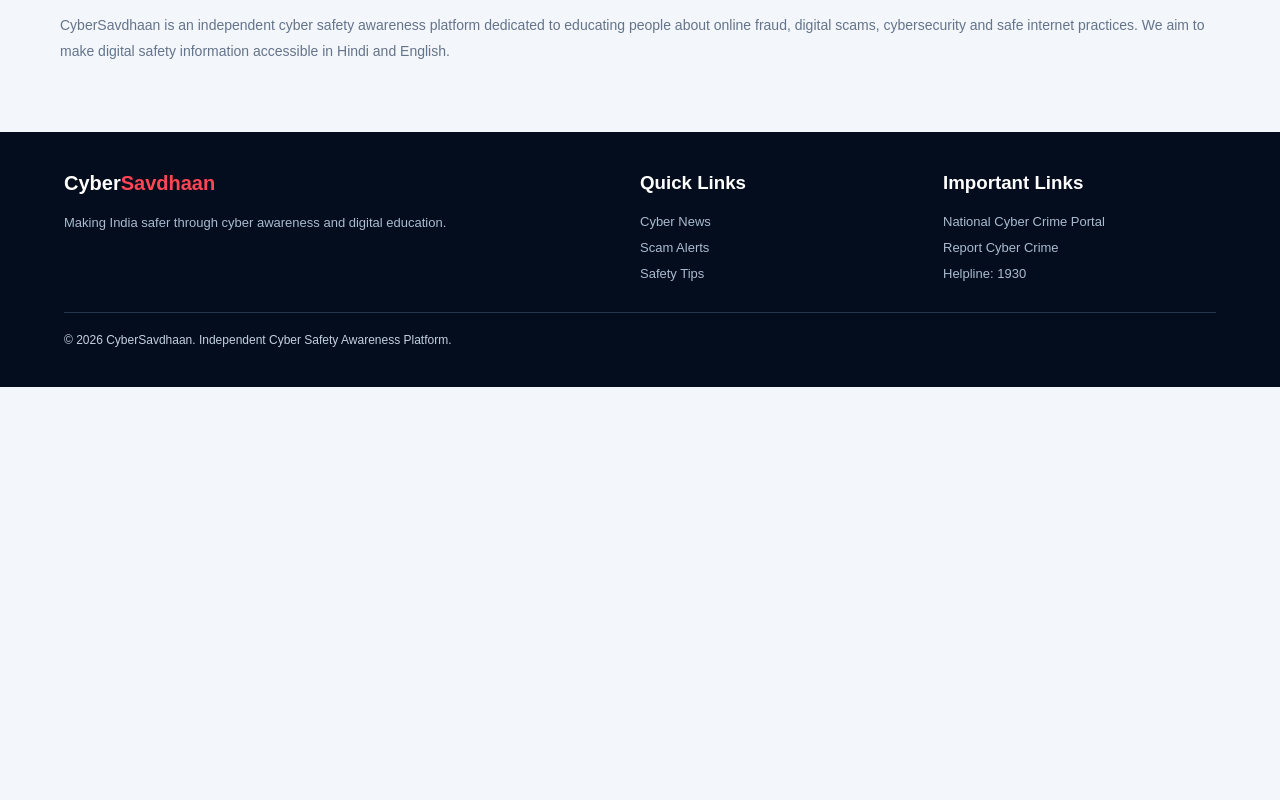
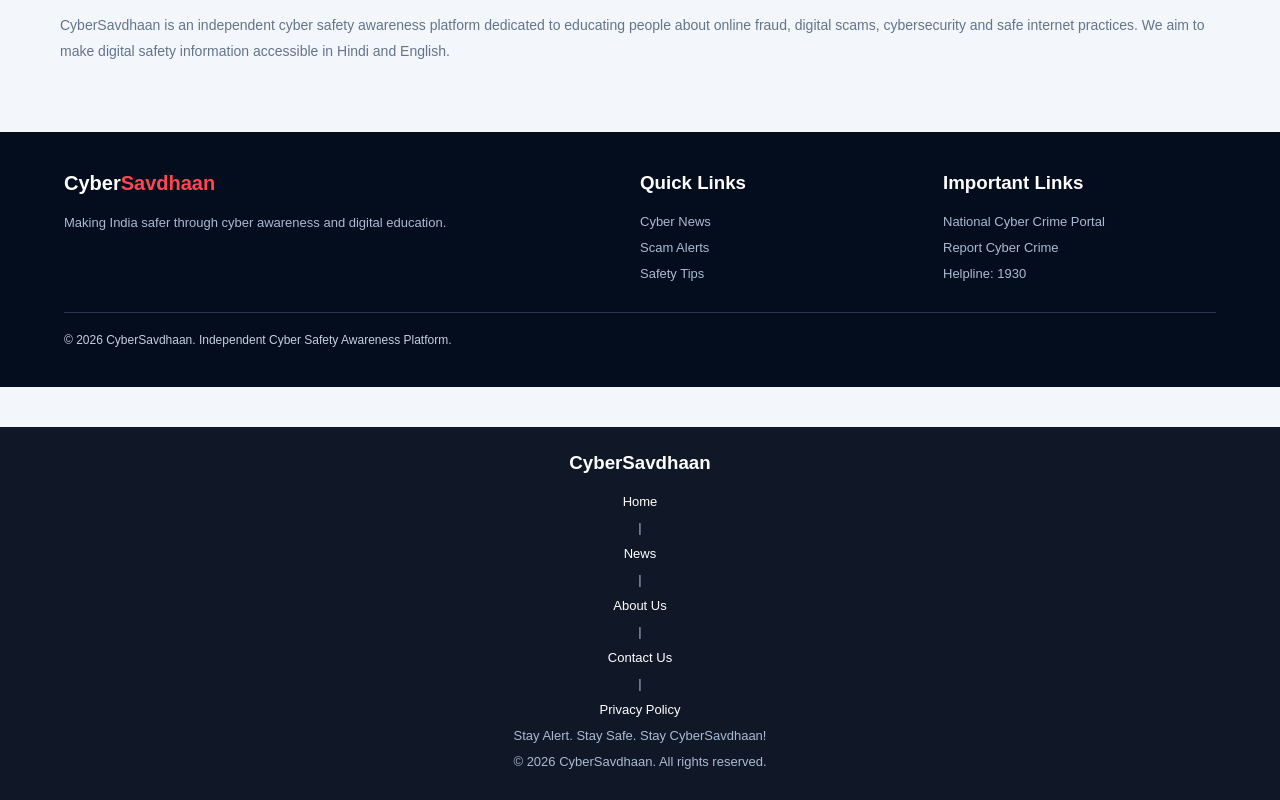
Before and after one commit to sandeep69122/cybersavdhaan, a plain HTML site: page index.html in a window 1280 px wide. Shown: the part 1853-2653 px from the top of the page. Before the commit the page ends 2240 px from the top, so only its background shows below. Drawn offline with Linux system fonts and the light colour scheme.

Commit message:
Update index.html

```diff
--- a/index.html
+++ b/index.html
@@ -1011,5 +1011,20 @@
     renderArticle();
   </script>
 
+<footer style="background:#101827; color:white; padding:25px; text-align:center;">
+  <h3>CyberSavdhaan</h3>
+
+  <p>
+    <a href="index.html" style="color:white;">Home</a> |
+    <a href="news.html" style="color:white;">News</a> |
+    <a href="about.html" style="color:white;">About Us</a> |
+    <a href="contact.html" style="color:white;">Contact Us</a> |
+    <a href="privacy.html" style="color:white;">Privacy Policy</a>
+  </p>
+
+  <p>Stay Alert. Stay Safe. Stay CyberSavdhaan!</p>
+  <p>© 2026 CyberSavdhaan. All rights reserved.</p>
+</footer>
+
 </body>
 </html>
```
